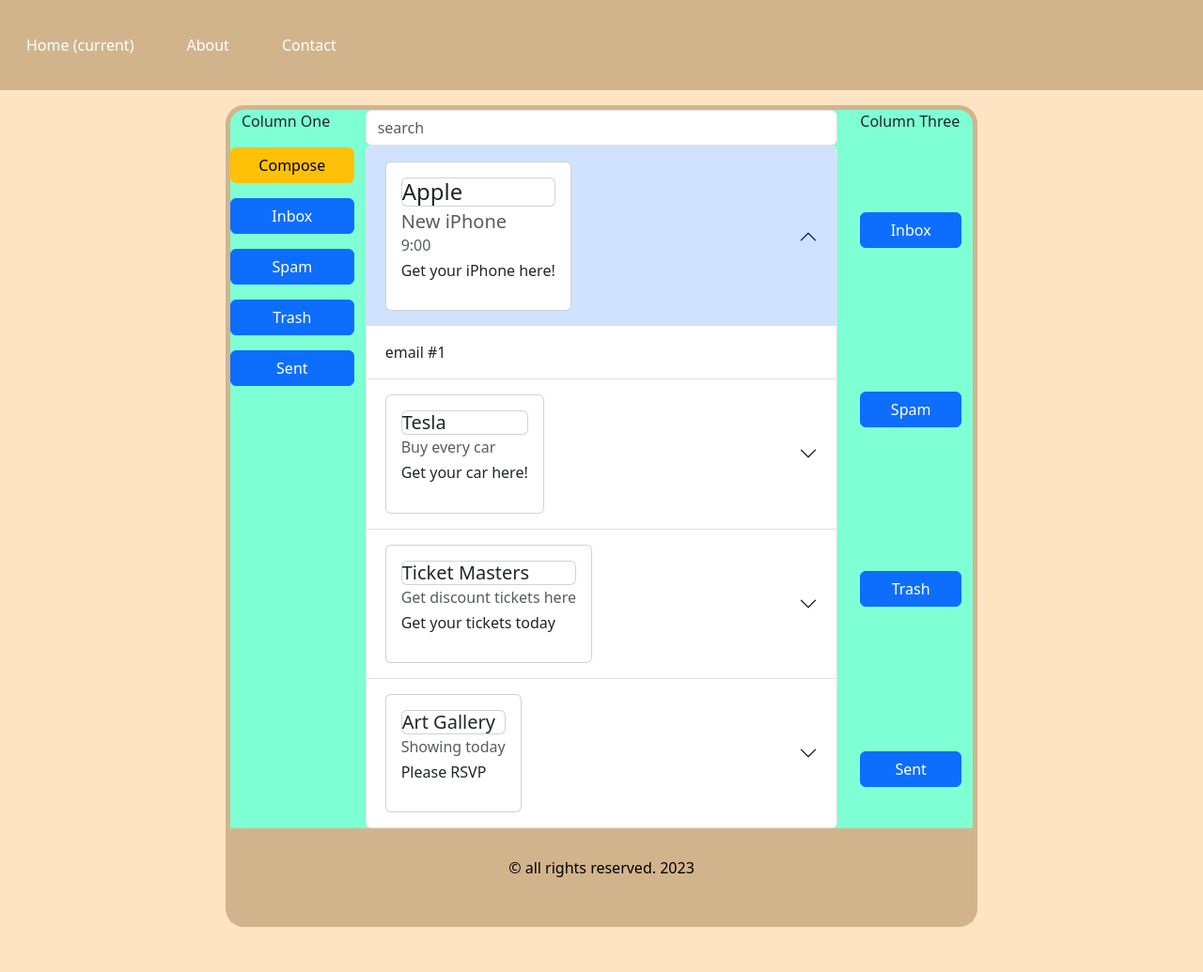
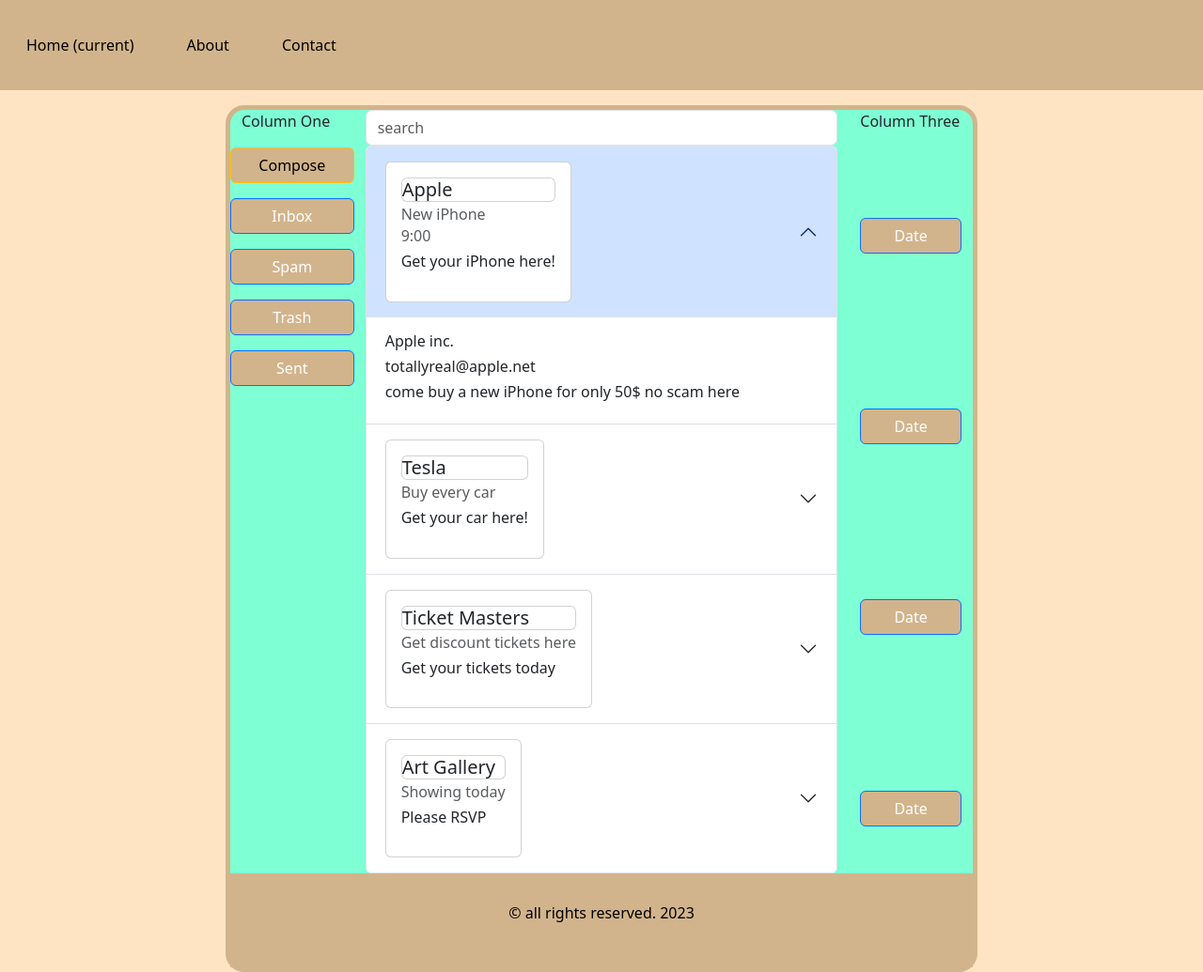
Before and after one commit to Georgemeadors/bootstrap-email-meadors, a plain HTML site: page index.html in a window 1280 px wide. Shown: the whole page at 94% size. Before the commit the page ends 1003 px from the top, so only its background shows below. Drawn offline with nearby package versions, Linux system fonts and the light colour scheme.

Commit message:
updated email

```diff
--- a/index.html
+++ b/index.html
@@ -22,13 +22,13 @@
       <div class="collapse navbar-collapse" id="navbarNav">
         <ul class="navbar-nav">
           <li class="nav-item active">
-            <a class="nav-link text-white" href="index.html">Home <span class="sr-only">(current)</span></a>
+            <a class="nav-link text-black" href="index.html">Home <span class="sr-only">(current)</span></a>
           </li>
           <li class="nav-item">
-            <a class="nav-link text-white" href="about.html">About</a>
+            <a class="nav-link text-black" href="about.html">About</a>
           </li>
           <li class="nav-item">
-            <a class="nav-link text-white" href="contact.html">Contact</a>
+            <a class="nav-link text-black" href="contact.html">Contact</a>
           </li>
         </ul>
       </div>
@@ -55,16 +55,17 @@
 
 
           <input type="text" class="form-control" placeholder="search">
+
           <div class="accordion" id="accordionExample">
             <div class="accordion-item">
               <h2 class="accordion-header">
                 <button class="accordion-button" type="button" data-bs-toggle="collapse" data-bs-target="#collapseOne" aria-expanded="true" aria-controls="collapseOne">
                   <div class="card">
                     <div class="card-body ">
-                      <h4 class="card">Apple</h4>
-                      <h5 class="card-subtitle mb-2 text-body-secondary">New iPhone</h5>
+                      <h5 class="card">Apple</h3>
+                      <h6 class="card-subtitle mb-2 text-body-secondary">New iPhone</h5>
                       <h6 class="card-subtitle mb-2 text-body-secondary">9:00</h6>
-                      <p>Get your iPhone here! </p>
+                      <p class="normal-text">Get your iPhone here! </p>
                     </div>
                   </div>
                 </button>
@@ -72,7 +73,9 @@
               <div id="collapseOne" class="accordion-collapse collapse show" data-bs-parent="#accordionExample">
                 <div class="accordion-body">
                   <!-- email body -->
-                  email #1
+                  <h6 class=> Apple inc.</h6>
+                  <h6> totallyreal@apple.net</h6>
+                  <h6> come buy a new iPhone for only 50$ no scam here</h6>
                 </div>
               </div>
             </div>
@@ -91,7 +94,9 @@
               <div id="collapseTwo" class="accordion-collapse collapse" data-bs-parent="#accordionExample">
                 <div class="accordion-body">
                   <!-- email body -->
-                  email#2
+             <h6>Tesla</h6>
+                  <h6>Good deals on cars here </h6>
+                  <h6>Come to our auto sales event </h6>
                 </div>
               </div>
             </div>
@@ -110,7 +115,10 @@
               <div id="collapseThree" class="accordion-collapse collapse" data-bs-parent="#accordionExample">
                 <div class="accordion-body">
                   <!-- email body -->
-                  email#3
+                  <h6>come to ticket masters</h6>
+                  <h6>The place to get your tickets </h6>
+                  <h6>Buy your tickets online</h6>
+
                 </div>
               </div>
             </div>
@@ -129,7 +137,10 @@
               <div id="collapseFour" class="accordion-collapse collapse" data-bs-parent="#accordionExample">
                 <div class="accordion-body">
                   <!-- email body -->
-                  email #4
+
+                  <h6>You're invited to the art show  </h6>
+                  <h6>Come and enjoy some of the amazing work</h6>
+
                 </div>
               </div>
             </div>
@@ -147,10 +158,10 @@
           Column Three
           <div class="d-flex flex-column justify-content-around full-height">
 
-            <button type="button" class="btn btn-primary mt-3">Inbox</button>
-            <button type="button" class="btn btn-primary mt-3">Spam</button>
-            <button type="button" class="btn btn-primary mt-3">Trash</button>
-            <button type="button" class="btn btn-primary mt-3">Sent</button>
+            <button type="button" class="btn btn-primary mt-3">Date</button>
+            <button type="button" class="btn btn-primary mt-3">Date</button>
+            <button type="button" class="btn btn-primary mt-3">Date</button>
+            <button type="button" class="btn btn-primary mt-3">Date</button>
           </div>
         </div>
 
@@ -181,7 +192,7 @@
 
       </div>
     </div>
-  </div>
+    </div>
 
       <script src="https://cdn.jsdelivr.net/npm/bootstrap@5.3.2/dist/js/bootstrap.bundle.min.js"
         integrity="sha384-C6RzsynM9kWDrMNeT87bh95OGNyZPhcTNXj1NW7RuBCsyN/o0jlpcV8Qyq46cDfL"
--- a/style.css
+++ b/style.css
@@ -1,11 +1,8 @@
 .navbar{
-    /* background-color:rgba(201, 44, 204, 0.972); */
+
     background-color: tan;
 }
-/* .navbar-text {
-    background-color: rgb(44, 44, 204);
-    color: white;
-} */
+
 .navbar a {
     color: black;
     margin: 20px;
@@ -16,32 +13,15 @@
 
 }
 
-.footer{
-   background-color: tan;
-    height: 100px;
+
+
+  .custom-container {
+    background-color: aquamarine;
+    width: min(100%, 800px);
+    border-radius: 20px;
+    border: 5px solid tan;
 
 }
-
-input{
-    margin: right 10px;
-}
-/* .video{
-    padding-top: 50px;
-} */
-.socialmedia {
-     margin-right:10px;
-     float:right;
-     margin-top:10px;
-}
-.copyright {
-
-        margin:auto;
-        text-align: center;
-        margin-top: 30px;
-        clear:top;
-        color: black;
-}
-
 
 .container-fluid {
     padding: 0;
@@ -54,16 +34,6 @@
 
 
 
-
-
-.custom-container {
-    background-color: aquamarine;
-    width: min(100%, 800px);
-    border-radius: 20px;
-    border: 5px solid tan;
-
-
-}
 .w-100{
     margin:0;
 }
@@ -81,3 +51,43 @@
 .full-height {
     height: 100%;
 }
+
+
+h6 {
+    font-weight: normal;
+}
+
+.btn {
+    background-color: tan;
+}
+
+
+
+
+.footer{
+   background-color: tan;
+    height: 100px;
+
+}
+
+.copyright {
+
+    margin:auto;
+    text-align: center;
+    margin-top: 30px;
+    clear:top;
+    color: black;
+}
+
+
+
+
+/* input{
+    margin: right 10px;
+} */
+
+/* .socialmedia {
+     margin-right:10px;
+     float:right;
+     margin-top:10px;
+} */
```
